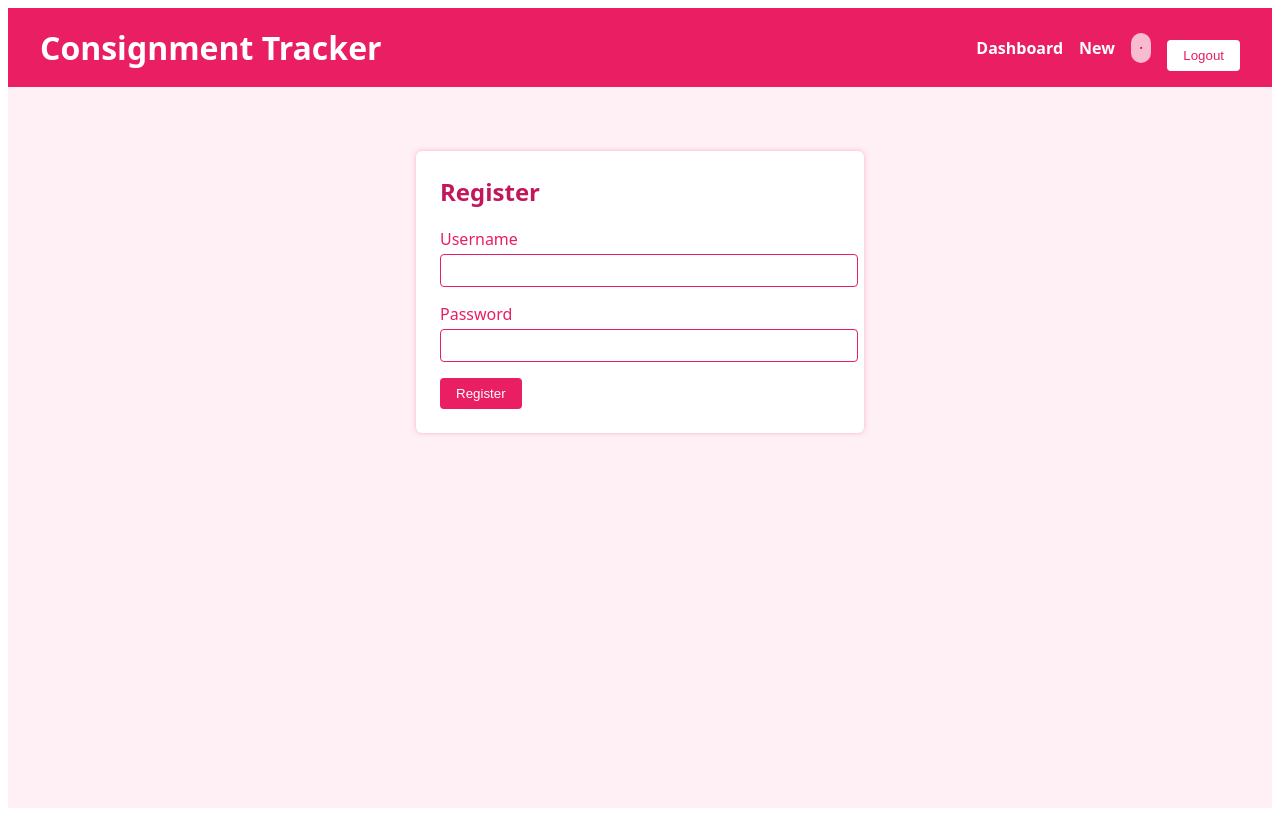
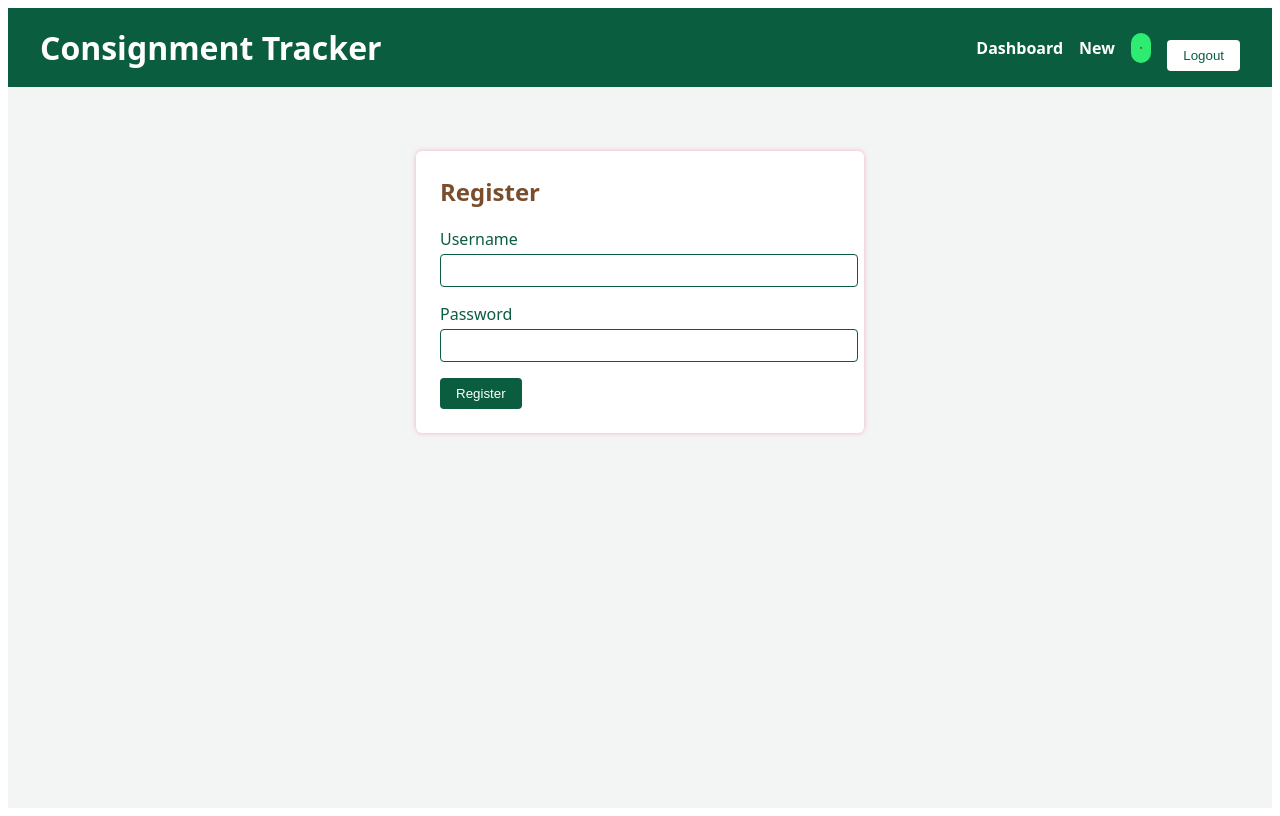
Before and after one commit to Zambagarrah/ReactJS_Consignment_Tracker, a React (Vite) app: page /register in a window 1280 px wide. Built offline with nearby package versions, Linux system fonts and the light colour scheme.

Commit message:
Modified color theme

```diff
--- a/src/components/Layout.jsx
+++ b/src/components/Layout.jsx
@@ -26,6 +26,7 @@ const Layout = ({ children }) => {
         </nav>
       </header>
       <main role="main">{children}</main>
+      <footer></footer>
     </div>
   );
 };
--- a/src/styles/theme.css
+++ b/src/styles/theme.css
@@ -1,9 +1,18 @@
 :root {
-  --color-primary: #e91e63;
+  --color-primary: #0B5D40;
+  --color-primary-dark: #7A4E2D;
+  --color-accent: #2EEC71;
+  --color-bg: #F3F5F4;
+  --color-text: #333;
+  --color-success: #2EEC71;
+  --color-error: #3A6EA5;
+
+
+  /* --color-primary: #e91e63;
   --color-primary-dark: #c2185b;
   --color-accent: #f8bbd0;
   --color-bg: #fff0f6;
   --color-text: #333;
   --color-success: #d81b60;
-  --color-error: #b00020;
+  --color-error: #b00020; */
 }
```
